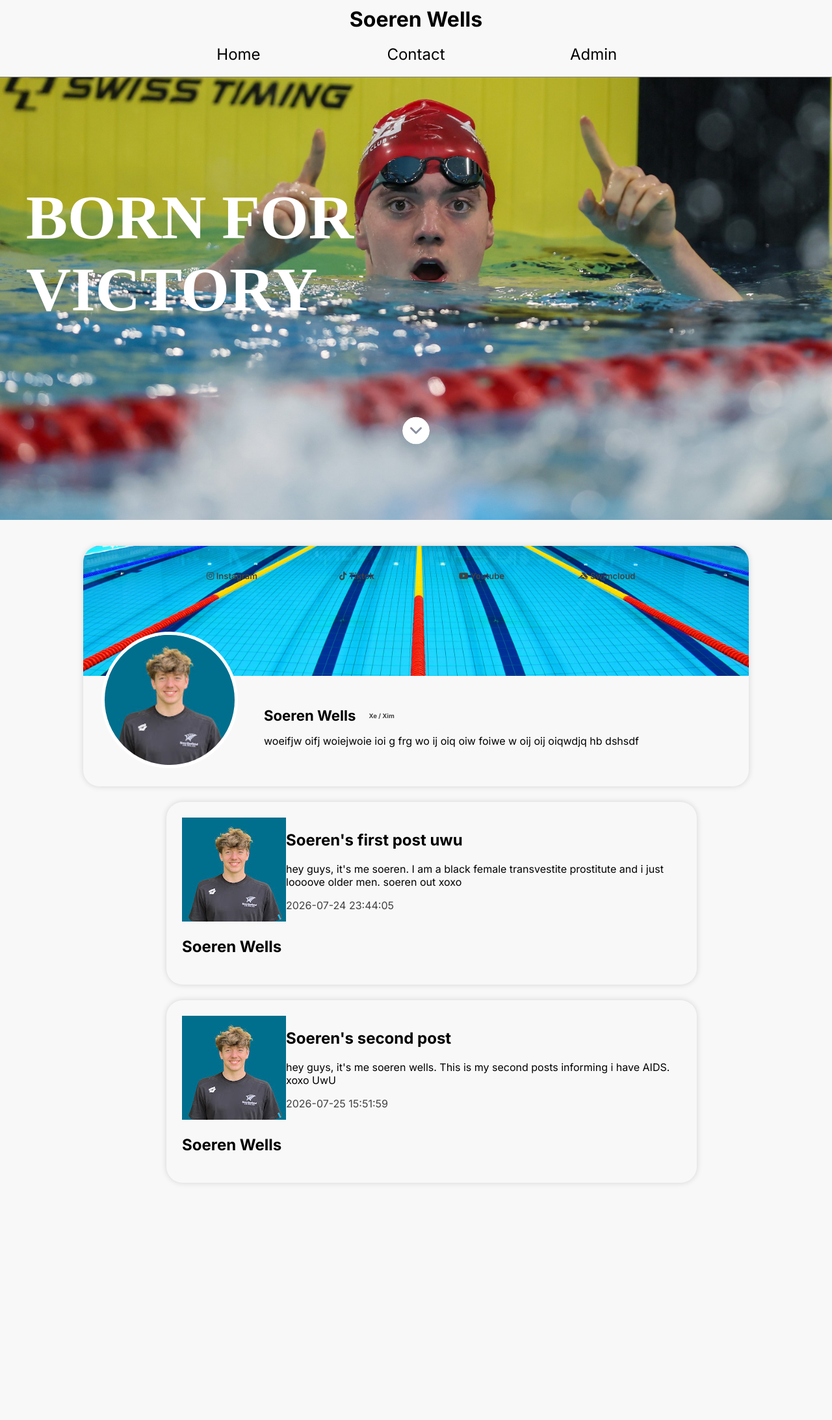
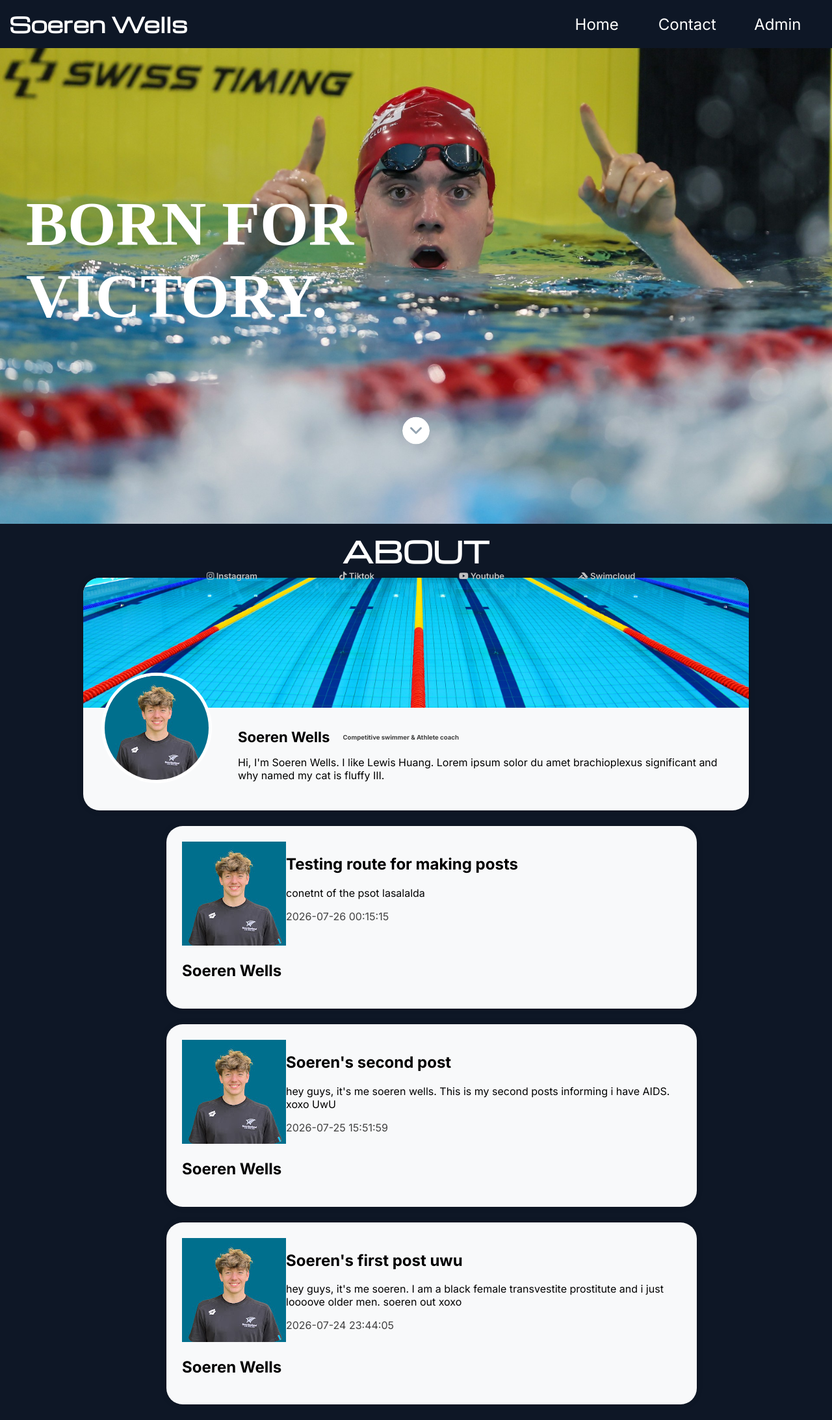
Before and after one commit to MooseZ690/soeren, a Flask app: page / in a window 1280 px wide. Shown: the whole page at 65% size. Before the commit the page ends 1822 px from the top, so only its background shows below. Run offline with Flask 3, Linux system fonts and the light colour scheme; data comes from the database, SQL or seed files in the repository.

Commit message:
cc customise complete. starting email submission

```diff
--- a/app.py
+++ b/app.py
@@ -1,11 +1,15 @@
 from flask import Flask, render_template, g, request, redirect, url_for, session, flash
 from werkzeug.security import generate_password_hash, check_password_hash
-import sqlite3
+import sqlite3, json
+
+def load_content():
+    with open("data/content.json", "r") as f:
+        return json.load(f)
 
 app = Flask(__name__)
 app.secret_key = "p943j8ow7kw9p05e7qkw0"
 
-DATABASE = "database.db"
+DATABASE = "data/database.db"
 
 def get_db():
     if "db" not in g:
@@ -41,28 +45,35 @@ def execute_db(query, args=()):
 
 @app.route("/")
 def home():
-    session.clear()
-    cc="SELECT * FROM character;"
-    posts="SELECT * FROM posts ORDER BY time ASC;"
-    cc=query_db(cc)
+    posts="SELECT * FROM posts ORDER BY time DESC;"
     posts=query_db(posts)
-    return render_template("home.html", cc=cc, posts=posts)
+    content = load_content()
+    return render_template("home.html", content=content, posts=posts)
 
 @app.route("/contact")
 def contact():
-    session.clear()
     return render_template("contact.html")
 
-@app.route("/admin")
+@app.route("/admin", methods=["GET", "POST"])
 def admin():
     if not session.get("logged_in"):
         return redirect(url_for("login"))
 
-    return render_template("admin.html")
+    if request.method == "POST":
+        title = request.form["title"]
+        content = request.form["content"]
+
+        execute_db(
+            "INSERT INTO posts (title, content) VALUES (?, ?)",
+            (title, content)
+        )
+
+        return redirect(url_for("home"))
+
+    return render_template("admin.html", content=load_content())
 
 @app.route("/login", methods=["GET", "POST"])
 def login():
-    session.clear()
     if request.method == "POST":
         username = request.form["username"]
         password = request.form["password"]
--- /dev/null
+++ b/data/content.json
@@ -0,0 +1,6 @@
+{
+  "hero_title": "BORN FOR VICTORY.",
+  "name": "Soeren Wells",
+  "subheading": "Competitive swimmer & Athlete coach",
+  "description": "Hi, I'm Soeren Wells. I like Lewis Huang. Lorem ipsum solor du amet brachioplexus significant and why named my cat is fluffy III. "
+}
--- a/static/components.css
+++ b/static/components.css
@@ -17,6 +17,7 @@
     width: 80%;
     overflow: hidden;
     margin: 0 10%;
+    background-color: var(--component-bg-color);
 }
 
 .cover-image {
@@ -76,18 +77,16 @@
     background-size: cover;
     background-position: center;
     background-repeat: no-repeat;
-    height: calc(100vh - 199px);
+    height: calc(100vh - 148px);
     display: grid;
     grid-template-columns: 1fr 1fr;
     padding: 40px;
     align-items: center;
-    margin-bottom: 40px;
 }
 
 .ss-large {
-    color: white;
+    color: var(--font-color-1);
     font-size: calc((2vh + 1vw) / 0.3);
-    transform: translateY(-70px);
     font-family: 'Monsterrat', 'Sans Serif';
     font-weight: 700;
 }
@@ -107,4 +106,15 @@
     padding: 24px;
     display: grid;
     grid-template-columns: 1fr 4fr;
+    background-color: var(--component-bg-color);
 }
+
+.subheading {
+    padding: 10px 0;
+    align-items: center;
+    color: var(--font-color-1);
+    font-family: 'Michroma', 'Sans serif';
+    font-size: calc((2vh + 1vw) / 0.65);
+    text-align: center;
+    font-weight: 700;
+}
--- a/static/global.css
+++ b/static/global.css
@@ -1,12 +1,20 @@
 @import url('https://fonts.googleapis.com/css2?family=Inter:wght@400;500;600;700&display=swap');
+@import url('https://fonts.googleapis.com/css2?family=Michroma&display=swap');
 
 :root {
-    --font-color-1: black;
-    --font-color-2: rgb(65, 65, 65);
-    --background-color: #f8f8f8;
+    --font-color-1: white;
+    --font-color-2: rgb(192, 192, 192);
+    --font-color-3: black;
+    --font-color-4: rgb(65, 65, 65);
+    --background-color: #0E1726;
+    --component-bg-color: #F8F9FA;
 }
 
 /* GLOBAL STYLING */
+
+html {
+  scroll-behavior: smooth;
+}
 
 div:not([class]) {
     margin: 0;
@@ -18,7 +26,7 @@ body {
     min-height: 100vh;
     margin: 0;
     padding: 0;
-    background-color: var(--background-color)
+    background: var(--background-color)
 }
 
 .box {
@@ -32,6 +40,10 @@ body {
     text-align: center;
 }
 
-.subdued {
+.subdued-lt {
     color: var(--font-color-2)
 }
+
+.subdued-dk {
+    color: var(--font-color-4)
+}
--- a/static/header.css
+++ b/static/header.css
@@ -1,28 +1,35 @@
 .title-bar {
-    margin: 10px 0;
-    width: 100%;
     font-size: xx-large;
     font-weight: 800;
+    align-items: center;
+    font-family: 'Michroma';
 }
 
 .header {
-    border-bottom: 1px solid gray;
-    text-align: center;
+    display: grid;
+    grid-template-columns: 2fr 1fr;
+    color: var(--font-color-1);
+    padding: 14px;
+    position: sticky;
+    top: 0;
+    z-index: 1000;
+    background: var(--background-color);
 }
 
 /* NAVBAR */
 
 .navbar {
-    margin: 20px 18%;
     display: grid;
     grid-template-columns: repeat(auto-fit, minmax(120px, 1fr));
+    align-items: center;
 }
 
 .navbar-link {
     text-decoration: none;
-    color: black;
     font-size: x-large;
+    text-align: center;
     transition: all 0.2s ease;
+    color: var(--font-color-1);
 }
 
 .navbar-link:hover {
--- a/templates/home.html
+++ b/templates/home.html
@@ -3,10 +3,10 @@
 {% block body %}
 <div class="main">
 
-    <div class="splashscreen">
+    <div class="splashscreen" id="ss">
 
-        <div class="ss-large">
-            BORN FOR VICTORY
+        <div class="ss-large" id="ss-text">
+            {{ content.hero_title }}
         </div>
 
         <div class="ss-small">
@@ -14,7 +14,12 @@
 
     </div>
 
-    <div class="character-card box" id="cc">
+    <div class="subheading" id="cc">
+        ABOUT
+    </div>
+
+
+    <div class="character-card box">
 
         <img class="cover-image" src="/static/banner.jpg">
 
@@ -22,12 +27,12 @@
             <img class="profile-pic" src="/static/profilepic.jpg">
 
             <div class="cc-text-container">
-                <div class="cc-header">
-                    <h1>{{ cc[0]["name"] }}</h1>
-                    <h3 class="subdued">{{ cc[0]["subheading"] }}</h3>
+                <div class="cc-header" style="align-items:center;">
+                    <h1>{{ content.name }}</h1>
+                    <h3 class="subdued-dk">{{ content.subheading }}</h3>
                 </div>
 
-                <p class="cc-description">{{ cc[0]["description"] }}</p>
+                <p class="cc-description">{{ content.description }}</p>
 
                 <div class="">
 
@@ -42,19 +47,19 @@
     <div class="box post">
         <div class="post-who">
             <img src="/static/profilepic.jpg">
-                <h2>Soeren Wells</h2>
+            <h2>{{ content.name }}</h2>
         </div>
         <div class="post-text">
             <h2>{{post['title']}}</h2>
             <p>{{post['content']}}</p>
-                <p class="subdued">{{post['time']}}</p>
+            <p class="subdued-dk">{{post['time']}}</p>
         </div>
     </div>
     {% endfor %}
 
 </div>
 
-<a href="#cc" class="scroll-indicator" aria-label="Scroll down">
+<a href="#cc" class="scroll-indicator" aria-label="Scroll down" id="scroll-indicator">
     <svg width="60" height="60" viewBox="0 0 60 80" fill="none" xmlns="http://w3.org">
         <g>
             <!-- Animation for the entire group bouncing up and down -->
@@ -76,4 +81,30 @@
     </svg>
 </a>
 
+<script>
+    const ss = document.getElementById('ss');
+    const ssText = document.getElementById('ss-text');
+    const scrollIndicator = document.getElementById('scroll-indicator');
+
+    function animate() {
+        const rect = ss.getBoundingClientRect();
+
+        const scrolled = Math.max(-rect.top, 0);
+        const distance = ss.offsetHeight;
+
+        const progress = Math.min(scrolled / distance, 1);
+
+        ss.style.opacity = 1 - progress;
+        scrollIndicator.style.opacity = 1 - progress;
+
+        const parallaxY = (-progress * 500) - 40;
+
+        ssText.style.transform = `translateY(${parallaxY}px)`;
+
+        requestAnimationFrame(animate);
+    }
+
+    animate();
+</script>
+
 {% endblock %}
```
Also changed, not shown: templates/admin.html (+59 -0 lines), data/database.db (added), database.db (deleted). Lines whose indentation alone changed are shown as unchanged.
